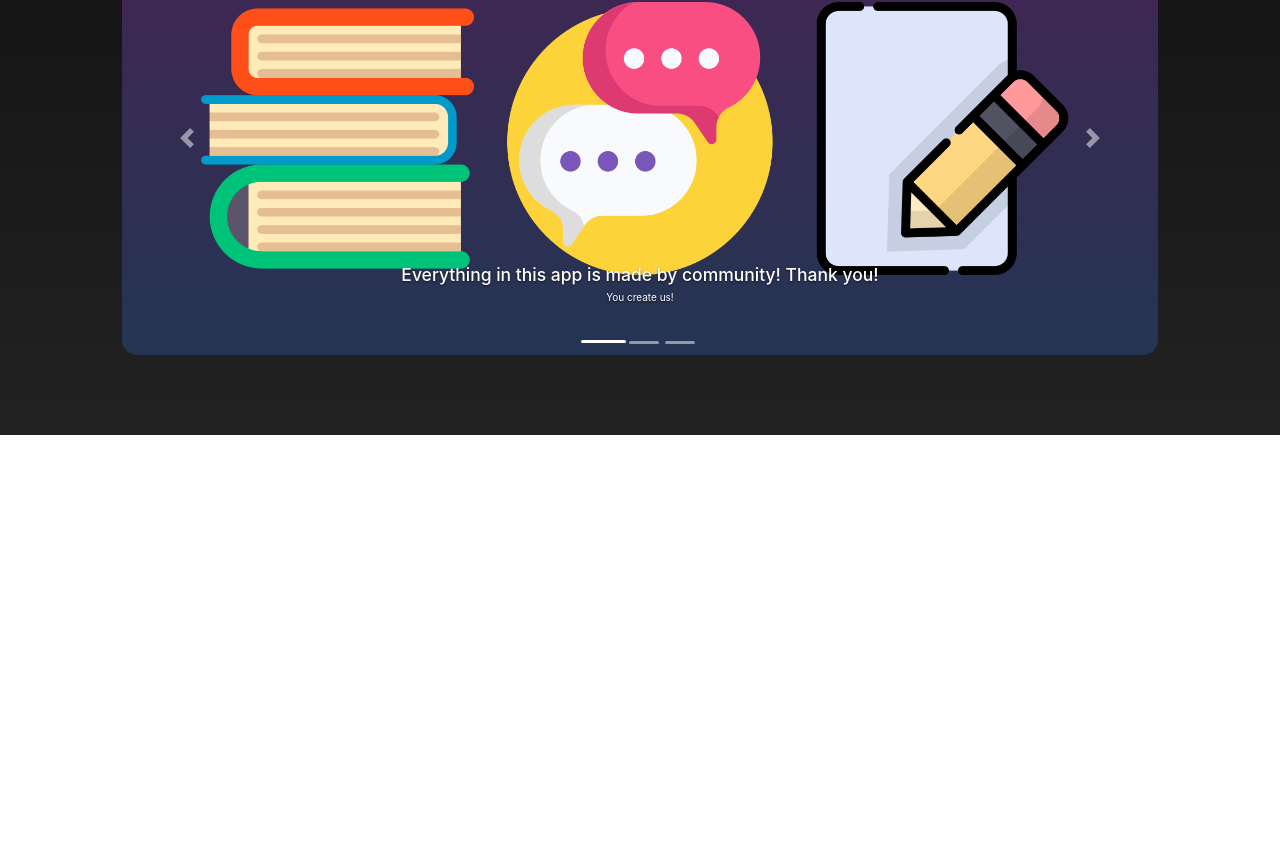
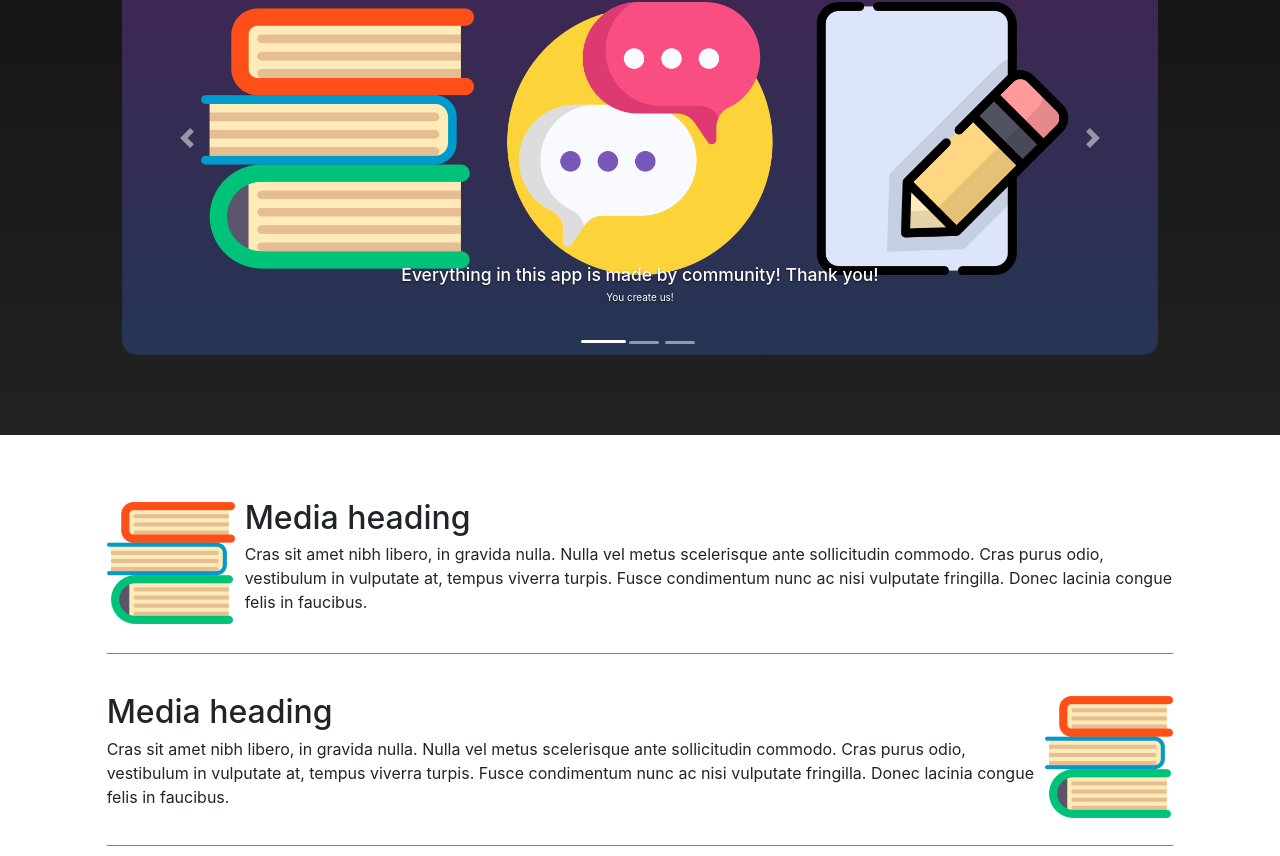
Before and after one commit to mLingoTeam/mLingo-Frontend, a React (Create React App) app in the folder mLingo/ClientApp/: page / in a window 1280 px wide. Shown: the part 294-1150 px from the top of the page. Before the commit the page ends 800 px from the top, so only its background shows below. Built offline with nearby package versions, Linux system fonts and the light colour scheme.

Commit message:
values - basic layout

```diff
--- a/mLingo/ClientApp/src/components/MainPage.js
+++ b/mLingo/ClientApp/src/components/MainPage.js
@@ -1,6 +1,7 @@
 import React, { Component } from "react";
 import AppNavbar from "./MainPageComponents/AppNavbar";
 import Slider from "./MainPageComponents/Slider";
+import Promo from "./MainPageComponents/Promo";
 
 export default class MainPage extends Component {
   render() {
@@ -8,6 +9,7 @@ export default class MainPage extends Component {
       <div>
         <AppNavbar />
         <Slider />
+        <Promo />
       </div>
     );
   }
--- /dev/null
+++ b/mLingo/ClientApp/src/components/MainPageComponents/Promo.css
@@ -0,0 +1,15 @@
+.img-media {
+  max-width: 128px;
+}
+.Promo {
+  padding: 5vh 0;
+}
+
+li.media {
+  padding: 3vh 0;
+  border-bottom: 1px solid gray;
+  font-size: 16px;
+}
+li.media h4 {
+  font-size: 32px;
+}
--- /dev/null
+++ b/mLingo/ClientApp/src/components/MainPageComponents/Promo.js
@@ -0,0 +1,39 @@
+import React from "react";
+import { Media } from "reactstrap";
+import img1 from "../../img/books.png";
+import "./Promo.css";
+const Promo = props => {
+  return (
+    <div className="offset-1 col-10 Promo">
+      <Media list>
+        <Media tag="li">
+          <Media left href="#">
+            <img src={img1} className="img-media" />
+          </Media>
+          <Media body>
+            <Media heading>Media heading</Media>
+            Cras sit amet nibh libero, in gravida nulla. Nulla vel metus
+            scelerisque ante sollicitudin commodo. Cras purus odio, vestibulum
+            in vulputate at, tempus viverra turpis. Fusce condimentum nunc ac
+            nisi vulputate fringilla. Donec lacinia congue felis in faucibus.
+            <Media></Media>
+          </Media>
+        </Media>
+        <Media tag="li">
+          <Media body>
+            <Media heading>Media heading</Media>
+            Cras sit amet nibh libero, in gravida nulla. Nulla vel metus
+            scelerisque ante sollicitudin commodo. Cras purus odio, vestibulum
+            in vulputate at, tempus viverra turpis. Fusce condimentum nunc ac
+            nisi vulputate fringilla. Donec lacinia congue felis in faucibus.
+          </Media>
+          <Media right href="#">
+            <img src={img1} className="img-media" />
+          </Media>
+        </Media>
+      </Media>
+    </div>
+  );
+};
+
+export default Promo;
```
